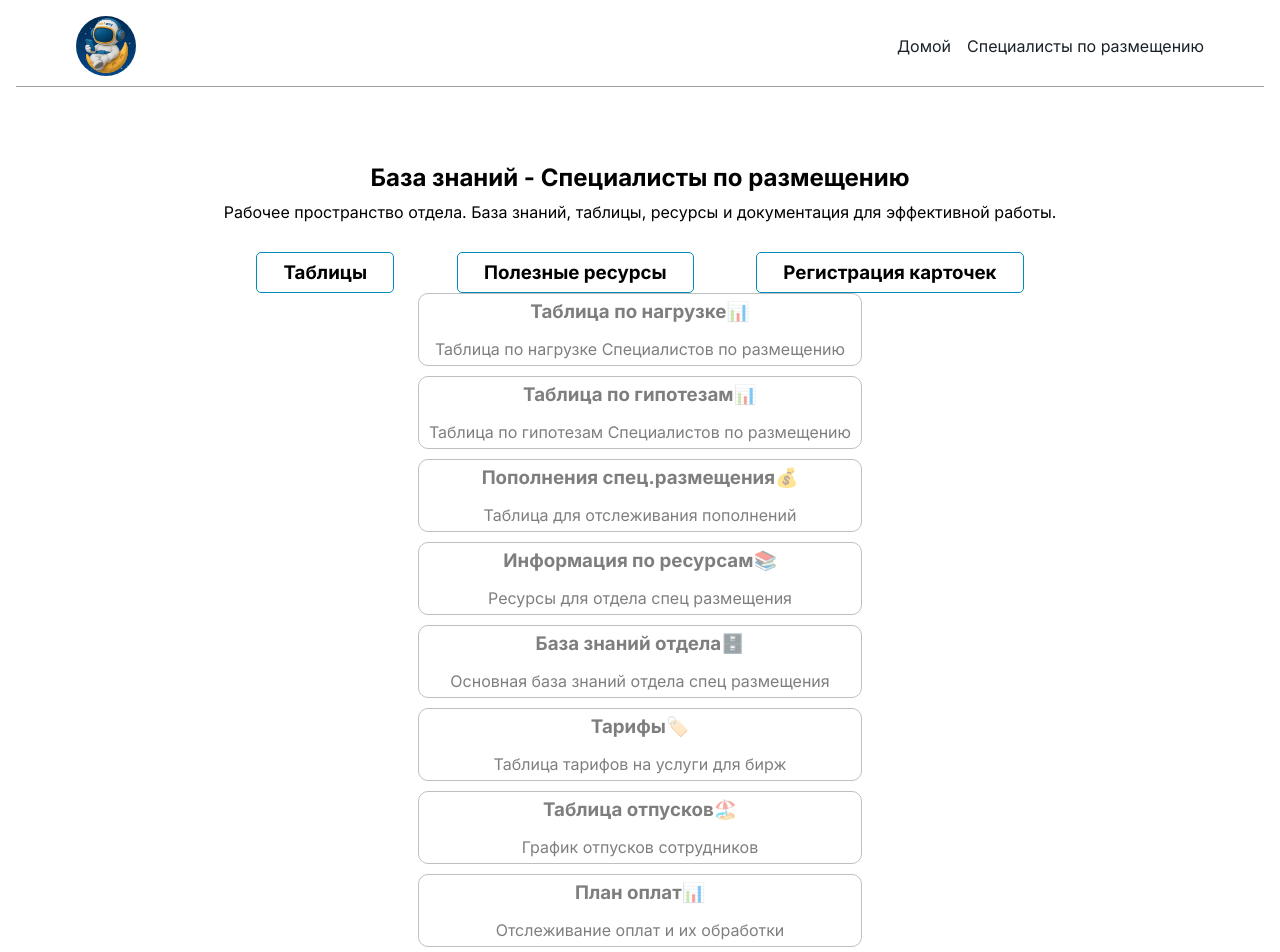
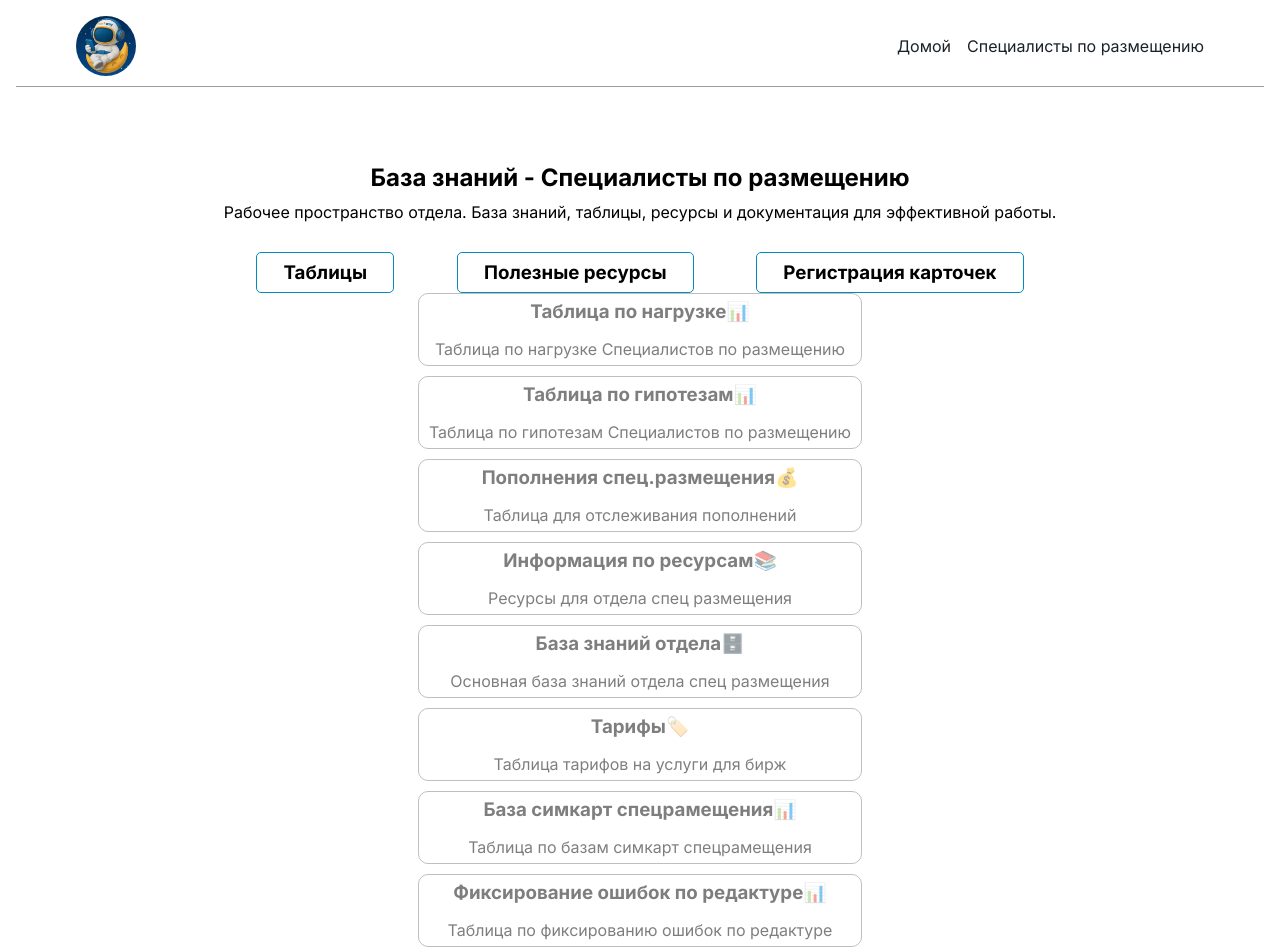
Before and after one commit to Dima11221/workapp, a Next.js app: page /razmeshenie/tables in a window 1280 px wide. Shown: the top 952 px of the page. Built offline with nearby package versions, Linux system fonts and the light colour scheme.

Commit message:
еще ресурсы

```diff
--- a/app/data/tables.ts
+++ b/app/data/tables.ts
@@ -42,6 +42,20 @@ export const googleSheets = [
 		icon: '🏷️',
 	},
 	{
+		id: 'SIM',
+		title: 'База симкарт спецрамещения',
+		description: 'Таблица по базам симкарт спецрамещения',
+		url: 'https://docs.google.com/spreadsheets/d/1CL-1B0vGLmN1lnWsGZmtnyZ45vonillNAVhkFiT_PII/edit?gid=1682732710#gid=1682732710',
+		icon: '📊️',
+	},
+	{
+		id: 'Oshibki',
+		title: 'Фиксирование ошибок по редактуре',
+		description: 'Таблица по фиксированию ошибок по редактуре',
+		url: 'https://docs.google.com/spreadsheets/d/1kBLd-D0monHyItVr14u8WAnGFa5iiYRyNs9wjTroEns/edit?gid=0#gid=0',
+		icon: '📊️',
+	},
+	{
 		id: 'otpuska',
 		title: 'Таблица отпусков',
 		description: 'График отпусков сотрудников',
```
Also changed, not shown: app/data/resources.ts (+10 -0 lines).
